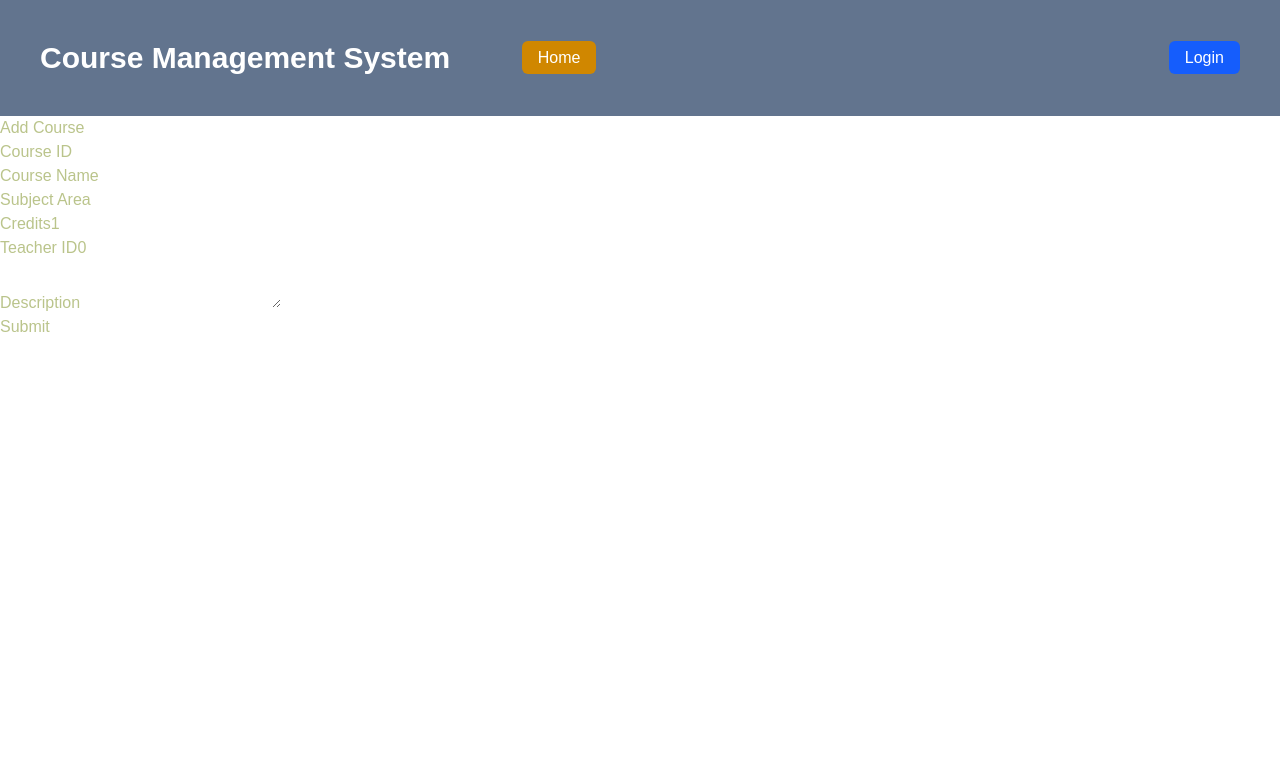
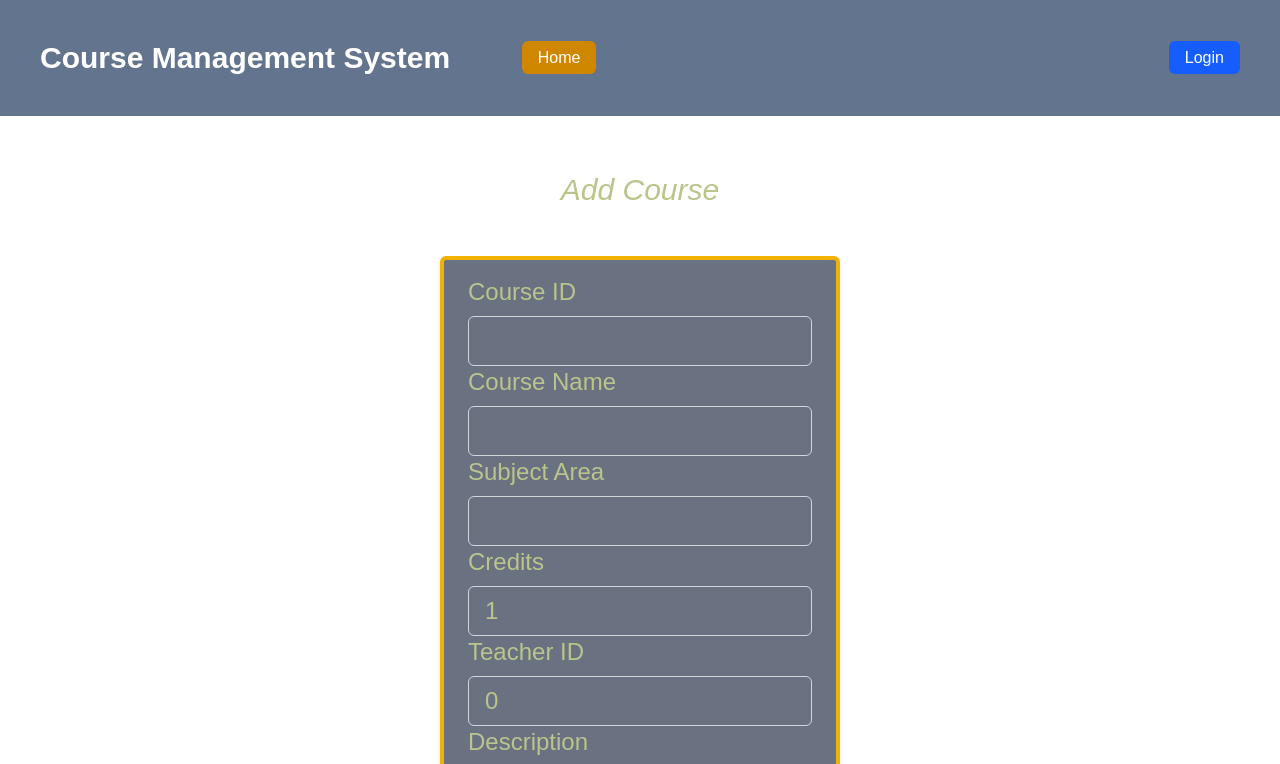
Before and after one commit to gbolin9/project-test, a Next.js app: page /classadd in a window 1280 px wide. Shown: the top 764 px of the page. Built offline with nearby package versions, Linux system fonts and the light colour scheme.

Commit message:
styled classadd page.tsx

```diff
--- a/app/classadd/page.tsx
+++ b/app/classadd/page.tsx
@@ -58,38 +58,50 @@ export default function Page() {
   };
 
   return (
-    <main>
-      <h1>Add Course</h1>
-      <form onSubmit={handleSubmit}>
-        <div>
+    <main className= "min-h-screen flex flex-col items-center justify-start py-10">
+      <h1 className='py-4 text-3xl italic justify-center'>Add Course</h1>
+      <div className="py-8 flex flex-col items-center justify-center text-2xl">
+      <form
+      className= "max-w-md mx-auto p-6 bg-gray-500 shadow-md py-4 border-4 border-yellow-500 rounded-md"
+      onSubmit={handleSubmit}>
+        <div className="flex flex-col space-y-2">
           <label htmlFor="courseID">Course ID</label>
-          <input id="courseID"
+          <input
+          className='w-full border border-gray-300 rounded-md py-2 px-4 focus:outline-none focus:ring-4 focus:ring-blue-500'
+          id="courseID"
           type="text"
           name="courseID"
           value={course.courseID}
           onChange={handleChange}
           required />
         </div>
-        <div>
+        <div className="flex flex-col space-y-2">
           <label htmlFor="courseName">Course Name</label>
-          <input id="courseName"
+          <input
+          className='w-full border border-gray-300 rounded-md py-2 px-4 focus:outline-none focus:ring-4 focus:ring-blue-500'
+          id="courseName"
           type="text"
            name="courseName"
            value={course.courseName}
            onChange={handleChange}
            required/>
-        </div><div>
+        </div>
+        <div className="flex flex-col space-y-2">
           <label htmlFor="subjectArea">Subject Area</label>
-          <input id="subjectArea"
+          <input
+          className='w-full border border-gray-300 rounded-md py-2 px-4 focus:outline-none focus:ring-4 focus:ring-blue-500'
+          id="subjectArea"
           type="text"
            name="subjectArea"
            value={course.subjectArea}
            onChange={handleChange}
            required/>
         </div>
-        <div>
+        <div className="flex flex-col space-y-2">
           <label htmlFor="credits">Credits</label>
-          <input id="credits"
+          <input
+          className='w-full border border-gray-300 rounded-md py-2 px-4 focus:outline-none focus:ring-4 focus:ring-blue-500'
+          id="credits"
           type="number"
           name="credits"
           min="1"
@@ -97,9 +109,10 @@ export default function Page() {
           value={course.credits}
           onChange={handleChange} />
         </div>
-        <div>
+        <div className="flex flex-col space-y-2">
           <label htmlFor="teacherID">Teacher ID</label>
           <input
+            className='w-full border border-gray-300 rounded-md py-2 px-4 focus:outline-none focus:ring-4 focus:ring-blue-500'
             id="teacherID"
             type="number"
             name="teacherID"
@@ -108,15 +121,22 @@ export default function Page() {
             readOnly
           />
         </div>
-        <div>
+        <div className="flex flex-col space-y-2">
           <label htmlFor="description">Description</label>
-          <textarea id="description"
-          name="description"
-          value={course.description}
-          onChange={handleChange} />
+          <textarea
+            className='w-full border border-gray-300 rounded-md py-2 px-4 focus:outline-none focus:ring-4 focus:ring-blue-500'
+            id="description"
+            name="description"
+            value={course.description}
+            onChange={handleChange} />
         </div>
-        <button type="submit">Submit</button>
+        <div className="flex justify-center py-4">
+        <button
+        className='px-4 py-2 bg-blue-500 text-white rounded-md hover:bg-green-500'
+        type="submit">Submit</button>
+        </div>
       </form>
+      </div>
     </main>
   );
 }
```
